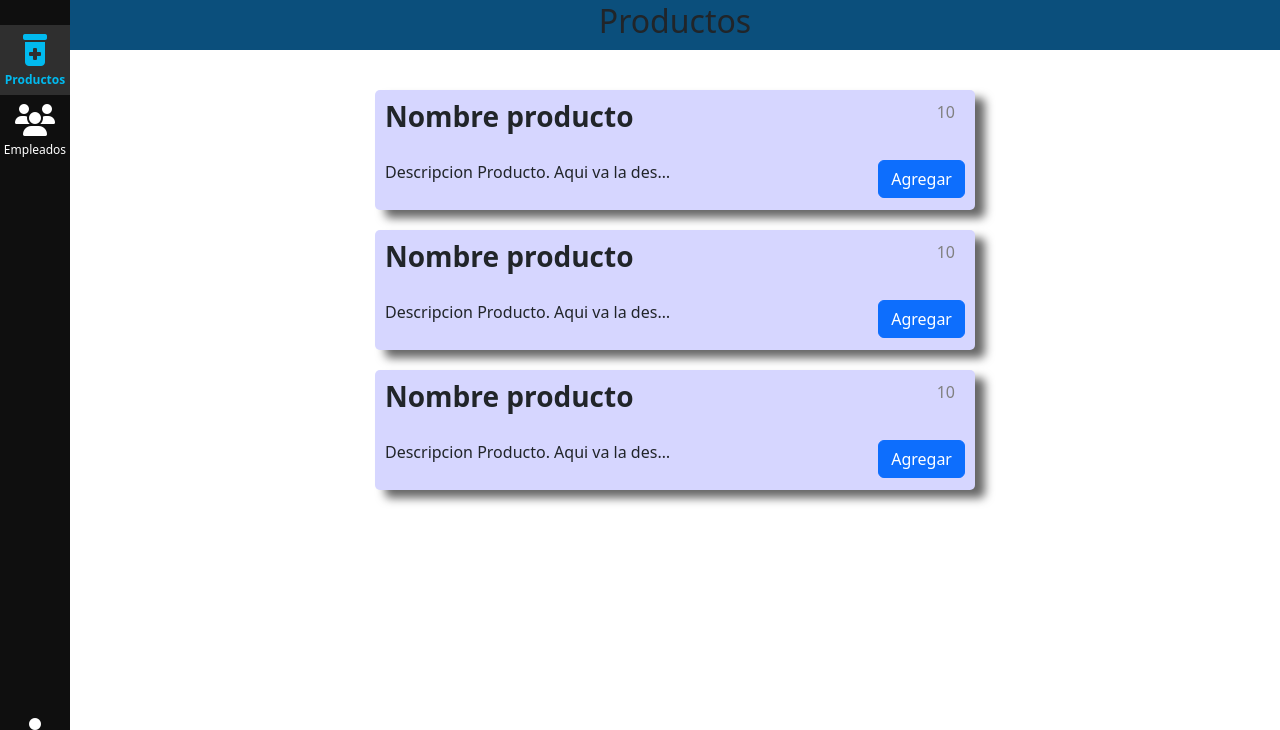
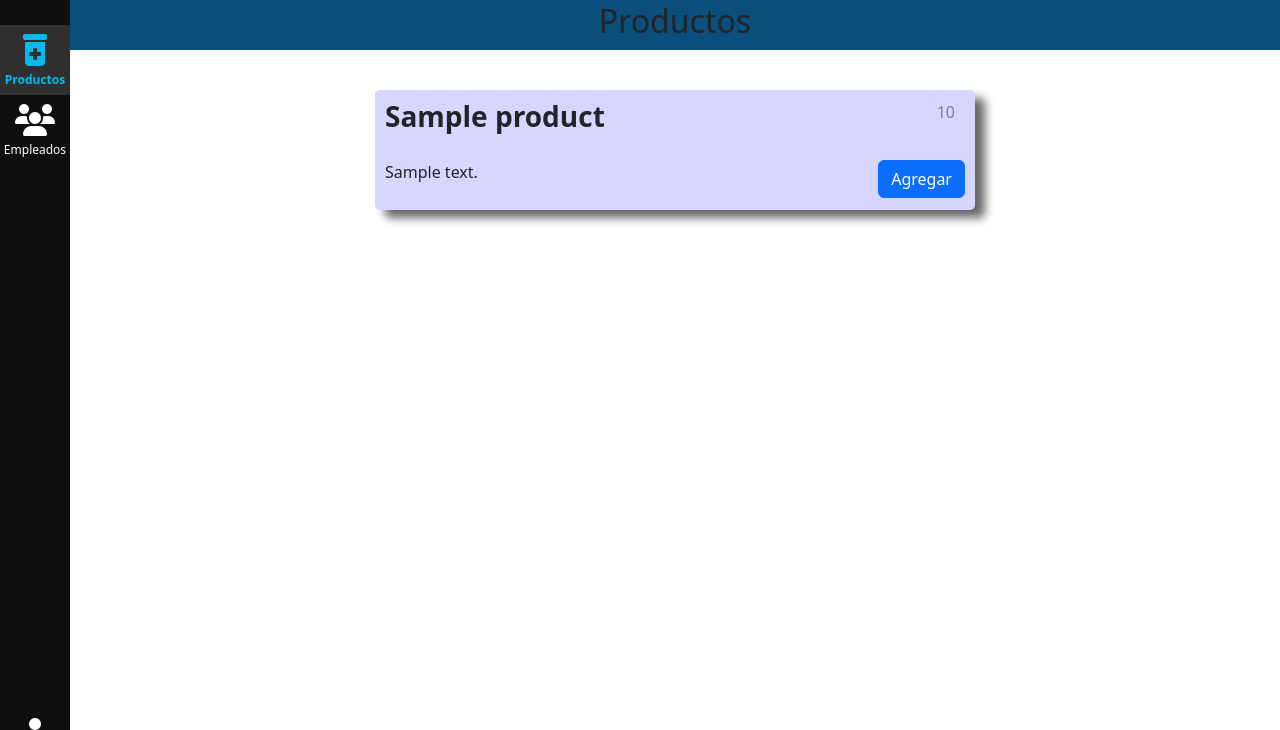
Before and after one commit to Ju4nM/FWS, a Node project: template src/views/bossDashboard.ejs in a window 1280 px wide. Shown: the top 730 px of the page. Run offline with Node 20 templates, Linux system fonts and the light colour scheme; the template is opened without the code that fills it: most values are stand-ins (such as "Sample title", 1, 10 or a date in 2020); some libraries are stand-ins or nearby versions.

Commit message:
Avances en vista de productos

```diff
--- a/src/controllers/boss.controller.js
+++ b/src/controllers/boss.controller.js
@@ -82,6 +82,7 @@ class Boss {
 
         return products.recordset;
     }
+
 }
 
 
--- a/src/views/bossDashboard.ejs
+++ b/src/views/bossDashboard.ejs
@@ -41,47 +41,24 @@
         <div class="content">
             <div class="main">
                 <div id="products" class = "section">
-
+                    <% products.forEach (function (product) { %>
                         <div class="productCard">
                             <div class = "topRow">
-                            <h3>Nombre producto</h3>
-                            <span>10</span>
+                                <h3><%= product.productName %></h3>
+                                <span><%= product.stock %></span>
                             </div>
                             <div class = "bottomRow">
-                            <p>Descripcion Producto. Aqui va la descripcion del producto, este es un test</p>
+                                <p><%= product.description %></p>
                                 <div>
                                     <button class="btn btn-primary">Agregar</button>
                                 </div>
                             </div>
                         </div>
+                    <% }); %>
+                </div>
+                <div id="employees" class = "section" style = "display: none;">
 
-                    <div class="productCard">
-                        <div class = "topRow">
-                            <h3>Nombre producto</h3>
-                            <span>10</span>
                 </div>
-                        <div class = "bottomRow">
-                            <p>Descripcion Producto. Aqui va la descripcion del producto, este es un test</p>
-                            <div>
-                                <button class="btn btn-primary">Agregar</button>
-                            </div>
-                        </div>
-                    </div>
-
-                    <div class="productCard">
-                        <div class = "topRow">
-                            <h3>Nombre producto</h3>
-                            <span>10</span>
-                        </div>
-                        <div class = "bottomRow">
-                            <p>Descripcion Producto. Aqui va la descripcion del producto, este es un test</p>
-                            <div>
-                                <button class="btn btn-primary">Agregar</button>
-                            </div>
-                        </div>
-                    </div>
-                </div>
-                <div id="employees" class = "section" style = "display: none;"><h1>Seccion de empleados</h1></div>
             </div>
         </div>
     </main>
```
Also changed, not shown: src/controllers/dashboard.controller.js (+11 -5 lines). Lines whose indentation alone changed are shown as unchanged.
